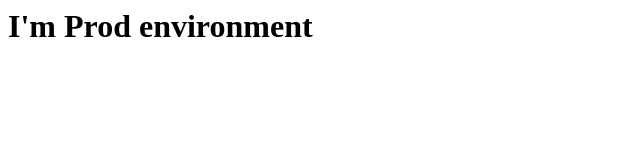
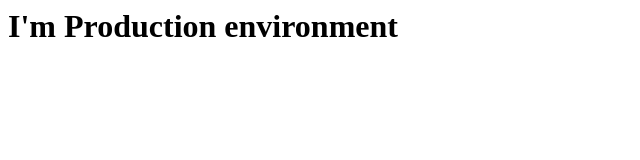
Before and after one commit to ext4dmin/DevOps-Mentorship-demos, a plain HTML site: page web_content/web_prod/index.html in a window 1280 px wide. Shown: the whole page, without its empty margins (0-640 px from the left). Drawn offline with Linux system fonts and the light colour scheme.

Commit message:
v.1.0
Deploy demo infras, and create 1st action

```diff
--- a/web_content/web_prod/index.html
+++ b/web_content/web_prod/index.html
@@ -1 +1 @@
-<h1>I'm Prod environment</h1>
+<h1>I'm Production environment</h1>
```
Also changed, not shown: ssh-server/config/logs/loginfo.txt (deleted), 16 other files.
